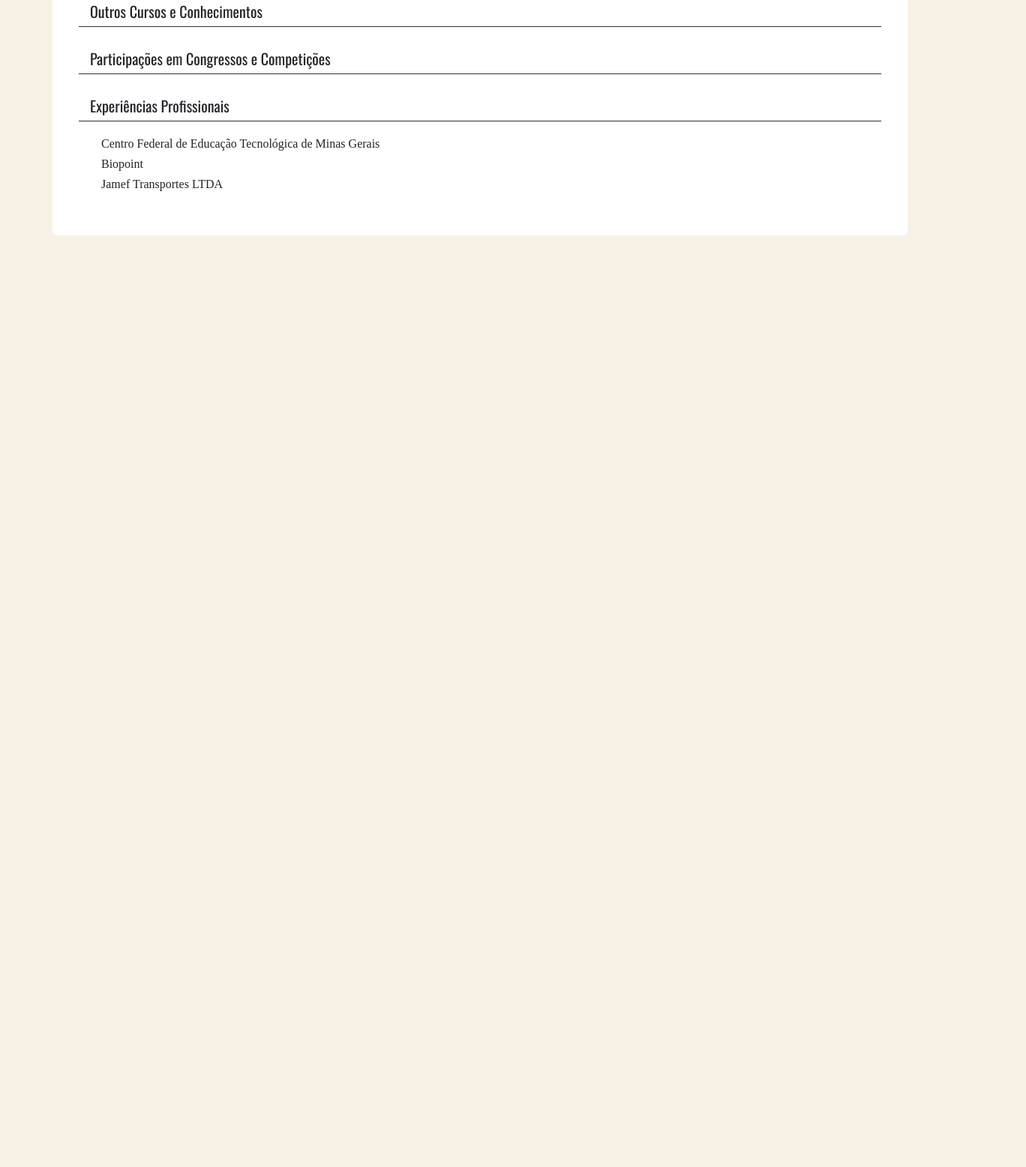
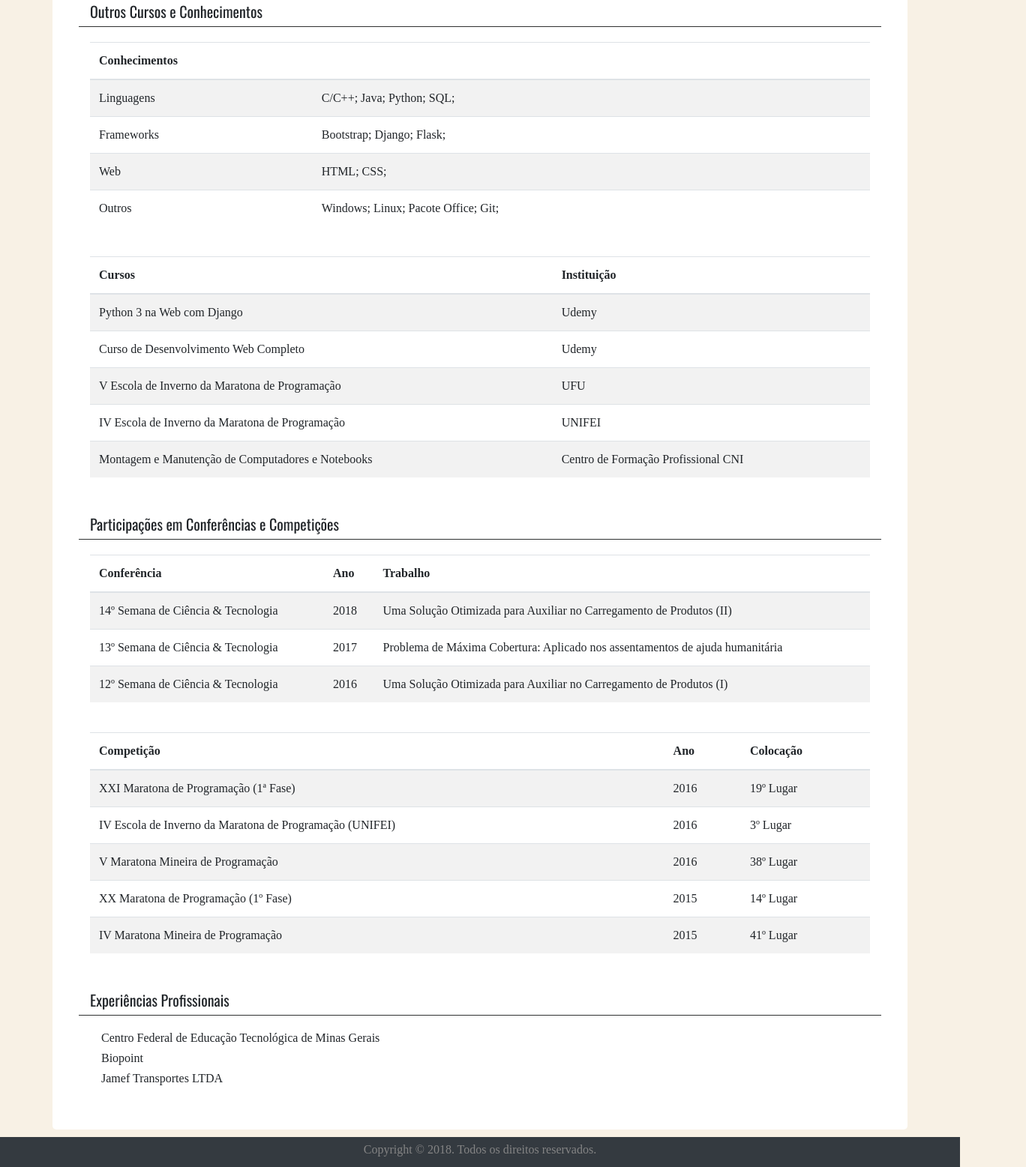
Before and after one commit to Airak/cefet-web-portifolio, a plain HTML site: page curriculo.html in a window 1280 px wide. Shown: the part 653-2210 px from the top of the page at 75% size, 1368 px wide, since content can reach past the window. Before the commit the page ends 977 px from the top, so only its background shows below. Drawn offline with nearby package versions, Linux system fonts and the light colour scheme; a web font is replaced by a local one.

Commit message:
Update currículo

```diff
--- a/css/curriculo.css
+++ b/css/curriculo.css
@@ -1,6 +1,4 @@
 .container-header{
-	margin-left: 20%;
-	margin-right: 20%;
 	margin-bottom: 20px;
 }
 
--- a/curriculo.html
+++ b/curriculo.html
@@ -74,10 +74,10 @@
 							<div class="col">
 								<div class="container container-header">
 									<div class="row">
-										<div class="col-sm-3">
+										<div class="col-sm-5 text-right">
 											<img id="img_user" class="img-fluid img-circle" src="media/matheus.jpeg" alt="Imagem de usuário">
 										</div>
-										<div class="col-sm-6">
+										<div class="col-sm">
 											<h2>Matheus Martins Aguiar</h2>
 											Brasileiro, Solteiro, 24 anos<br>
 											Endereço - Rua Antônio de Pádua Pinto, 116<br>
@@ -113,7 +113,65 @@
 									</div>
 								</div>
 								<div class="row">
+									<div class="col">
 
+										<table class="table table-striped">
+											<thead>
+												<tr>
+													<th scope="col" colspan="2">Conhecimentos</th>
+												</tr>
+											</thead>
+											<tbody>
+												<tr>
+													<td>Linguagens</td>
+													<td>C/C++; Java; Python; SQL;</td>
+												</tr>
+												<tr>
+													<td>Frameworks</td>
+													<td>Bootstrap; Django; Flask;</td>
+												</tr>
+												<tr>
+													<td>Web</td>
+													<td>HTML; CSS;</td>
+												</tr>
+												<tr>
+													<td>Outros</td>
+													<td>Windows; Linux; Pacote Office; Git;</td>
+												</tr>
+											</tbody>
+										</table><br>
+
+										<table class="table table-striped">
+											<thead>
+												<tr>
+													<th scope="col">Cursos</th>
+													<th>Instituição</th>
+												</tr>
+											</thead>
+											<tbody>
+												<tr>
+													<td>Python 3 na Web com Django</td>
+													<td>Udemy</td>
+												</tr>
+												<tr>
+													<td>Curso de Desenvolvimento Web Completo</td>
+													<td>Udemy</td>
+												</tr>
+												<tr>
+													<td>V Escola de Inverno da Maratona de Programação</td>
+													<td>UFU</td>
+												</tr>
+												<tr>
+													<td>IV Escola de Inverno da Maratona de Programação</td>
+													<td>UNIFEI</td>
+												</tr>
+												<tr>
+													<td>Montagem e Manutenção de Computadores e Notebooks</td>
+													<td>Centro de Formação Profissional CNI</td>
+												</tr>
+											</tbody>
+										</table><br>
+									</div>
 								</div>
 							</div>
 						</div>
@@ -121,11 +179,76 @@
 							<div class="container">
 								<div class="row row-title">
 									<div class="col">
-										<h5>Participações em Congressos e Competições</h5>
+										<h5>Participações em Conferências e Competições</h5>
 									</div>
 								</div>
 								<div class="row">
+									<div class="col">
+										<table class="table table-striped">
+											<thead>
+												<tr>
+													<th scope="col">Conferência</th>
+													<th>Ano</th>
+													<th>Trabalho</th>
+												</tr>
+											</thead>
+											<tbody>
+												<tr>
+													<td>14º Semana de Ciência & Tecnologia</td>
+													<td>2018</td>
+													<td>Uma Solução Otimizada para Auxiliar no Carregamento de Produtos (II)</td>
+												</tr>
+												<tr>
+													<td>13º Semana de Ciência & Tecnologia</td>
+													<td>2017</td>
+													<td>Problema de Máxima Cobertura: Aplicado nos assentamentos de ajuda humanitária</td>
+												</tr>
+												<tr>
+													<td>12º Semana de Ciência & Tecnologia</td>
+													<td>2016</td>
+													<td>Uma Solução Otimizada para Auxiliar no Carregamento de Produtos (I)</td>
+												</tr>
+											</tbody>
+										</table><br>
 
+										<table class="table table-striped">
+											<thead>
+												<tr>
+													<th scope="col">Competição</th>
+													<th>Ano</th>
+													<th>Colocação</th>
+												</tr>
+											</thead>
+											<tbody>
+												<tr>
+													<td>XXI Maratona de Programação (1ª Fase)</td>
+													<td>2016</td>
+													<td>19º Lugar</td>
+												</tr>
+												<tr>
+													<td>IV Escola de Inverno da Maratona de Programação (UNIFEI)</td>
+													<td>2016</td>
+													<td>3º Lugar</td>
+												</tr>
+												<tr>
+													<td>V Maratona Mineira de Programação</td>
+													<td>2016</td>
+													<td>38º Lugar</td>
+												</tr>
+												<tr>
+													<td>XX Maratona de Programação (1º Fase)</td>
+													<td>2015</td>
+													<td>14º Lugar</td>
+												</tr>
+												<tr>
+													<td>IV Maratona Mineira de Programação</td>
+													<td>2015</td>
+													<td>41º Lugar</td>
+												</tr>
+											</tbody>
+										</table><br>
+
+									</div>
 								</div>
 							</div>
 						</div>
@@ -161,6 +284,13 @@
 						</div>
 					</div>
 				</div>
+				<div class="row">
+					<div class="col-md-12 nopadding">
+						<footer>
+							<span class="rodape-conteudo"> Copyright © 2018. Todos os direitos reservados. </span>
+						</footer>
+					</div>
+				</div>
 			</div>
 		</div>
 		<script type="text/javascript" src="js/galery.js"></script>
```
